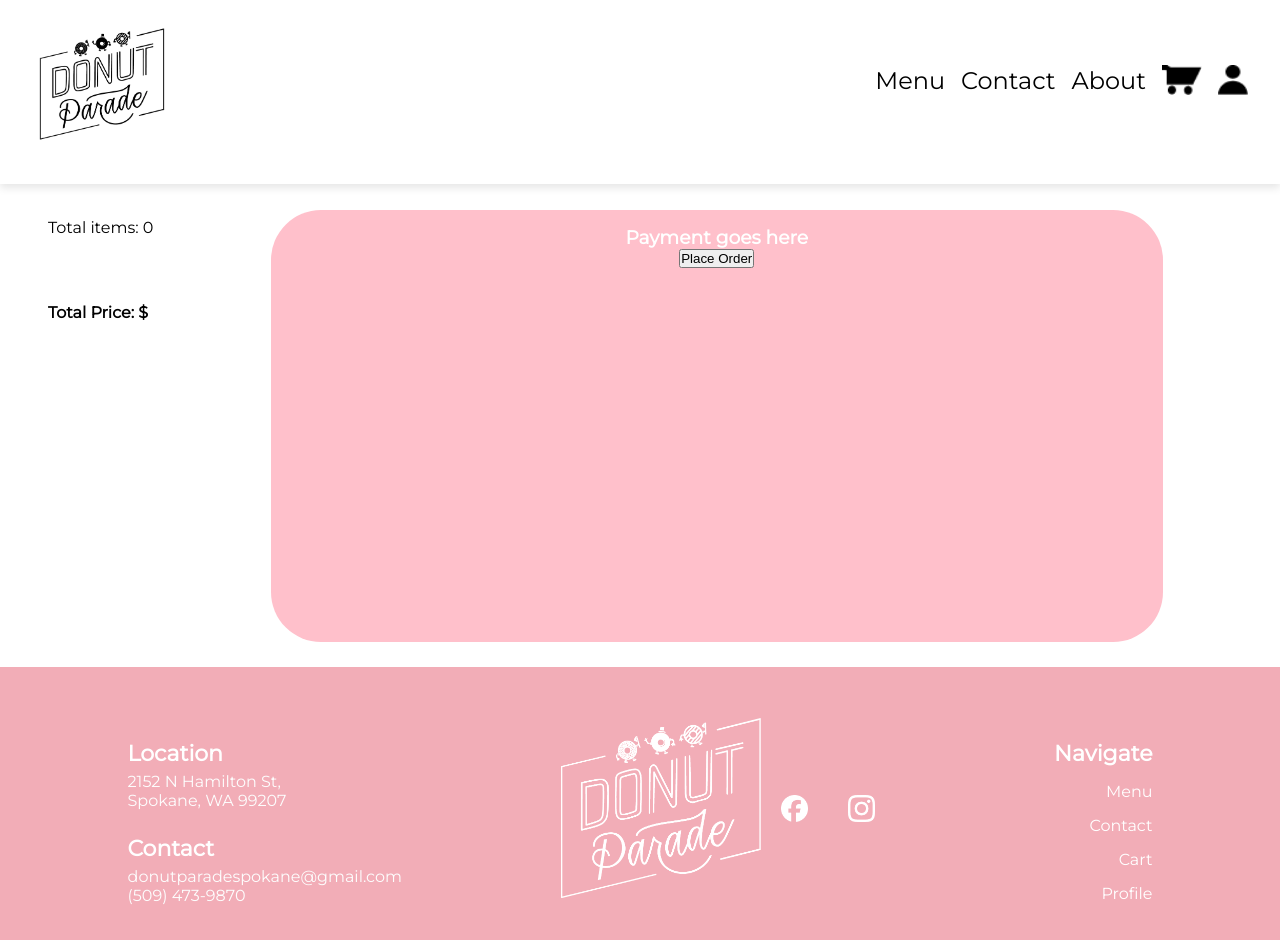
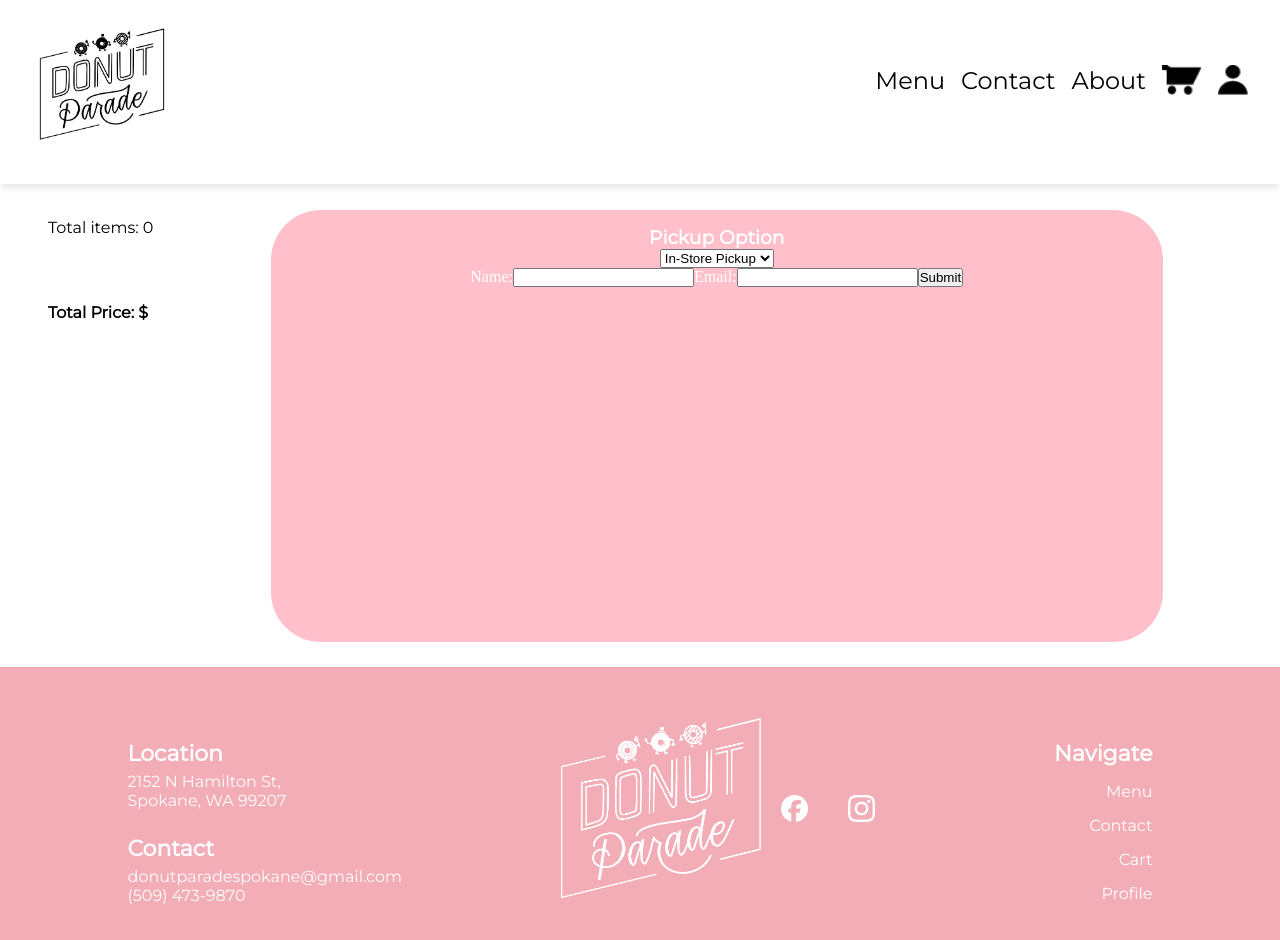
Before and after one commit to CSCD488-Winter2024/project-description-user-stories-and-glossary-project-unknown, a React (Vite) app in the folder DonutParade/: page /cart in a window 1280 px wide. Both pictures are taken after a click on the button "Place Order". Shown: the top 940 px of the page. Built offline with nearby package versions, Linux system fonts and the light colour scheme; a web font is replaced by a local one.

Commit message:
added curbside/instore options

```diff
--- a/DonutParade/src/pages/AdminOrders.jsx
+++ b/DonutParade/src/pages/AdminOrders.jsx
@@ -121,10 +121,12 @@
                 <h2 class="order-contact">{order.email}</h2>
                 <h2 class="order-contact">{order.carInfo}</h2>
                 <h2 class="order-contact">{order.phone}</h2>
-                <br/>
                 <h2 class="order-total-items">Item Count : {order.itemCount}</h2>
                 <br />
                 <h2 class="order-total-cost">Total Price : ${order.total}</h2>
+                <br />
+                <h2 class="order-contact">Pickup Option: {order.pickupOption}</h2>
+
 
               </div>
               <div class="donut-list">
--- a/DonutParade/src/pages/Cart.jsx
+++ b/DonutParade/src/pages/Cart.jsx
@@ -3,12 +3,15 @@
 import Footer from '../components/Footer';
 import '../styles/Cart.css';
 import { CartContext } from '../components/CartContext';
-import { getDatabase, ref, push, get, child } from 'firebase/database';
-import { firebaseApp, db } from '../scripts/FBconfig.js';
-import { getAuth } from 'firebase/auth';
+import { getDatabase, ref, push, get, child } from "firebase/database";
+import { firebaseApp, db } from "../scripts/FBconfig.js";
+import { getAuth } from "firebase/auth";
 
 function Cart() {
   const { state, dispatch } = useContext(CartContext);
+  const [pickupOption, setPickupOption] = useState('in-store pickup'); // Default to in-store pickup
+  const [isFormVisible, setIsFormVisible] = useState(false); // State to manage form visibility
+  const [formData, setFormData] = useState({ name: '', email: '', carInfo: '' }); // State to store form data
 
   const handleRemoveFromCart = (name) => {
     dispatch({ type: 'REMOVE_ONE', payload: { name } });
@@ -21,12 +24,37 @@
     });
   };
 
+  const processOrder = (userData) => {
+    push(ref(db, 'Order'), {
+      date: new Intl.DateTimeFormat('en-US', {
+        year: 'numeric',
+        month: 'numeric',
+        day: 'numeric',
+        hour: 'numeric',
+        minute: 'numeric',
+      }).format(new Date()),
+      Donuts: state.items,
+      itemCount: state.itemCount,
+      total: state.total,
+      acc: userData.name,
+      email: userData.email,
+      carInfo: pickupOption === 'curbside' ? userData.carInfo || formData.carInfo : '', // Include carInfo only if curbside
+      phone: userData.phone || '', // Default to empty if phone is not available
+      pickupOption: pickupOption, // Include the pickup option
+      status: 'Awaiting Approval',
+    }).then(() => {
+      console.log("Order placed successfully");
+    }).catch((error) => {
+      console.error("Error placing order:", error);
+    });
+  };
+
   const handlePlaceOrder = () => {
     const auth = getAuth();
     const userId = auth.currentUser ? auth.currentUser.uid : null;
 
     if (!userId) {
-      console.error("User is not authenticated");
+      setIsFormVisible(true); // Show the form if the user is not logged in
       return;
     }
 
@@ -34,26 +62,8 @@
     get(child(dbRef, `users/${userId}`)).then((snapshot) => {
       if (snapshot.exists()) {
         const userData = snapshot.val();
-
-        push(ref(db, 'Order'), {
-          date: new Intl.DateTimeFormat('en-US', {
-            year: 'numeric',
-            month: 'numeric',
-            day: 'numeric',
-            hour: 'numeric',
-            minute: 'numeric',
-          }).format(new Date()),
-          Donuts: state.items,
-          itemCount: state.itemCount,
-          total: state.total,
-          acc: userData.name,
-          email: userData.email,
-          carInfo: userData.carInfo,
-          phone: userData.phone,
-          status: 'Awaiting Approval',
-        });
-      }
-      else {
+        processOrder(userData);
+      } else {
         console.error("No user data available / Log in required");
       }
     }).catch((error) => {
@@ -61,48 +71,84 @@
     });
   };
 
+  const handleFormSubmit = (e) => {
+    e.preventDefault();
+    if (formData.name && formData.email) {
+      const userData = { name: formData.name, email: formData.email, carInfo: formData.carInfo || '', phone: '' };
+      processOrder(userData);
+      setIsFormVisible(false); // Hide the form after submitting
+    } else {
+      console.error("Name and email are required to place the order.");
+    }
+  };
+
+  const handleInputChange = (e) => {
+    const { name, value } = e.target;
+    setFormData({ ...formData, [name]: value });
+  };
+
   return (
     <div className='Cart'>
       <Header />
-      <div className='cart-page-content'>
+      <div className="cart-page-content">
         <section id='cartContent'>
           <br />
           <ul>
             {state.items.map((item) => (
-              <div id='donutTemplate' key={item.name}>
-                <img id='donutImage' src={item.image} alt={item.name} />
-                <div className='left-align-info'>
-                  <div className='name-and-price'>
-                    <h3 className='order-detail' id='donutName'>{item.name}</h3>
-                    <p className='order-detail' id='donutPrice'>Price: ${item.price}</p>
+              <div id='donutTempelate' key={item.name}>
+                <img id="donutImage" src={item.image} alt={item.name} />
+                <div className="left-align-info">
+                  <div className="name-and-price">
+                    <h3 className="order-detail" id='donutName'>{item.name}</h3>
+                    <p className="order-detail" id="donutPrice">Price: ${item.price}</p>
                   </div>
-                  <p className='order-detail' id='totalPrice'>Total: ${item.price * item.quantity}</p>
-                  <div className='quantity-row'>
-                    <button className='order-detail button-in-cart' id='removeDonut' onClick={() => handleRemoveFromCart(item.name)}>-</button>
-                    <p className='order-detail' id='donutQuantity'>{item.quantity}</p>
-                    <button className='order-detail button-in-cart' id='addDonut' onClick={() => handleAddToCart(item)}>+</button>
+                  <p className="order-detail" id="totalPrice">Total: ${item.price * item.quantity}</p>
+                  <div className="quantity-row">
+                    <button className="order-detail button-in-cart" id='removeDonut' onClick={() => handleRemoveFromCart(item.name)}>-</button>
+                    <p className="order-detail" id="donutQuantity">{item.quantity}</p>
+                    <button className="order-detail button-in-cart" id='addDonut' onClick={() => handleAddToCart(item)}>+</button>
                   </div>
                 </div>
               </div>
             ))}
           </ul>
-          <p id='totalQuantity'>Total items: {state.itemCount}</p>
+          <p id="totalQuantity">Total items: {state.itemCount}</p>
           <br />
           <h4 id='totalPrice'>Total Price: ${state.total}</h4>
         </section>
-        <section className='payment-side'>
-          <div className='payment-box'>
-            <h3>Payment goes here</h3>
-            <button className='order-button' onClick={handlePlaceOrder}>Place Order</button>
+        <section className="payment-side">
+          <div className="payment-box">
+            <h3>Pickup Option</h3>
+            <select value={pickupOption} onChange={(e) => setPickupOption(e.target.value)}>
+              <option value="in-store pickup">In-Store Pickup</option>
+              <option value="curbside">Curbside</option>
+            </select>
+            {isFormVisible ? (
+              <form onSubmit={handleFormSubmit}>
+                <label>
+                  Name:
+                  <input type="text" name="name" value={formData.name} onChange={handleInputChange} required />
+                </label>
+                <label>
+                  Email:
+                  <input type="email" name="email" value={formData.email} onChange={handleInputChange} required />
+                </label>
+                {pickupOption === 'curbside' && (
+                  <label>
+                    Car Info:
+                    <input type="text" name="carInfo" value={formData.carInfo} onChange={handleInputChange} required />
+                  </label>
+                )}
+                <button type="submit">Submit</button>
+              </form>
+            ) : (
+              <button className="order-button" onClick={handlePlaceOrder}>Place Order</button>
+            )}
           </div>
         </section>
-
       </div>
-
       <Footer />
-
     </div>
-
   );
 }
 
```
